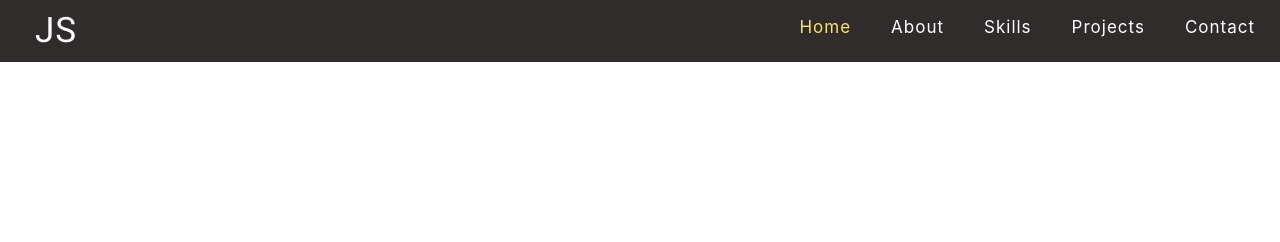
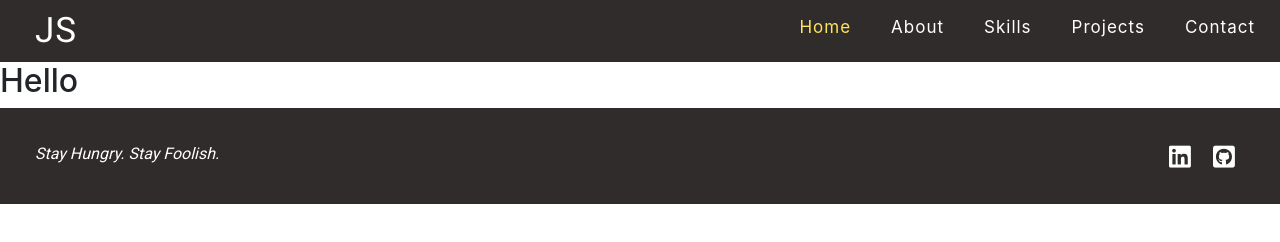
Before and after one commit to Code-Institute-Submissions/MS1_portfolio_website, a plain HTML site: page index.html in a window 1280 px wide. Drawn offline with nearby package versions, Linux system fonts and the light colour scheme.

Commit message:
added footer in index.html

```diff
--- a/assets/css/style.css
+++ b/assets/css/style.css
@@ -148,3 +148,60 @@ cursor: pointer;
     font-size: 20px;
     letter-spacing: 1px;
 }
+
+/*---------------- Footer */
+
+footer {
+    background-color: #312C2C;
+    color: #fff;
+    font-family: "roboto", sans-serif;
+    min-height: 70px;
+    margin: 0;
+}
+
+footer p {
+    margin-top: 10px;
+    margin-left: 20px;
+    margin-bottom: 1rem;
+}
+
+footer i{
+    color: #fff;
+}
+
+.social-links {
+    padding-bottom: 15px;
+    margin-left: 20px;
+    margin-right: 20px;
+}
+
+.social-links li a i {
+    width: 32px;
+    height: 32px;
+    padding: 12px 0;
+    font-size: 25px;
+}
+
+.footer-copyright {
+    font-size: 10px;
+}
+
+/*---------------- Media Queries Footer */
+
+@media (min-width: 768px)
+.mt-md-0, .my-md-0 {
+    margin-top: 20px!important;
+}
+
+@media (min-width: 768px)
+.col-md-6 {
+    -ms-flex: 0 0 50%;
+    flex: 0 0 50%;
+    max-width: 50%;
+}
+
+@media (min-width: 768px) {
+    .social-links{
+        float: right;
+    }
+}
--- a/index.html
+++ b/index.html
@@ -25,7 +25,7 @@
       <div class="d-md-none d-lg-none d-xl-none">
         <!--Navbar-->
         <nav class="navbar navbar-light lighten-4">
-          <!-- Navbar brand-->
+          <!-- Navbar brand -->
           <a class="navbar-brand" href="index.html">JS</a>
 
           <!-- Collapse button -->
@@ -48,7 +48,7 @@
             <!-- Links -->
             <ul class="navbar-nav mr-auto">
               <li class="nav-item active">
-                <a class="nav-link" href="#"
+                <a class="nav-link" href="index.html"
                   >Home <span class="sr-only">(current)</span></a
                 >
               </li>
@@ -56,13 +56,13 @@
                 <a class="nav-link" href="#">About</a>
               </li>
               <li class="nav-item">
-                <a class="nav-link" href="#">Skills</a>
+                <a class="nav-link" href="">Skills</a>
               </li>
               <li class="nav-item">
                 <a class="nav-link" href="#">Projects</a>
               </li>
               <li class="nav-item">
-                <a class="nav-link" href="#">Contact</a>
+                <a class="nav-link" href="contact.html">Contact</a>
               </li>
             </ul>
             <!-- Links -->
@@ -102,7 +102,7 @@
                   </a>
                 </li>
                 <li class="menuitem">
-                  <a href="#">
+                  <a href="contact.html">
                     <span>Contact</span>
                   </a>
                 </li>
@@ -113,9 +113,41 @@
       </div>
     </header>
 
-    <section></section>
+    <section>
+      <h2>Hello</h2>
+    </section>
 
-    <footer></footer>
+
+    <footer class="page-footer font-small teal pt-4">
+      <div class="container-fluid text-center text-md-left">
+        <div class="row">
+          <div class="col-md-6 mt-md-0 mt-3">
+            <p><em>Stay Hungry. Stay Foolish.</em></p>
+          </div>
+
+          <hr class="clearfix w-100 d-md-none pb-3" />
+
+          <div class="col-md-6 mb-md-0 mb-3">
+            <ul class="list-inline social-links">
+              <li class="list-inline-item">
+                <a target="_black" href="https://www.linkedin.com/in/juan-stelling-80058b92/">
+                  <i class="fab fa-linkedin" aria-hidden="true"></i>
+                  <span class="sr-only">LinkedIn</span>
+                </a>
+              </li>
+              <li class="list-inline-item">
+                <a target="_black" href="https://github.com/juanstelling">
+                  <i class="fab fa-github-square" aria-hidden="true"></i>
+                  <span class="sr-only">Github</span>
+                </a>
+              </li>
+            </ul>
+          </div>
+        </div>
+      </div>
+    </footer>
+
+
 
     <script
       src="https://code.jquery.com/jquery-3.5.1.slim.min.js"
```
